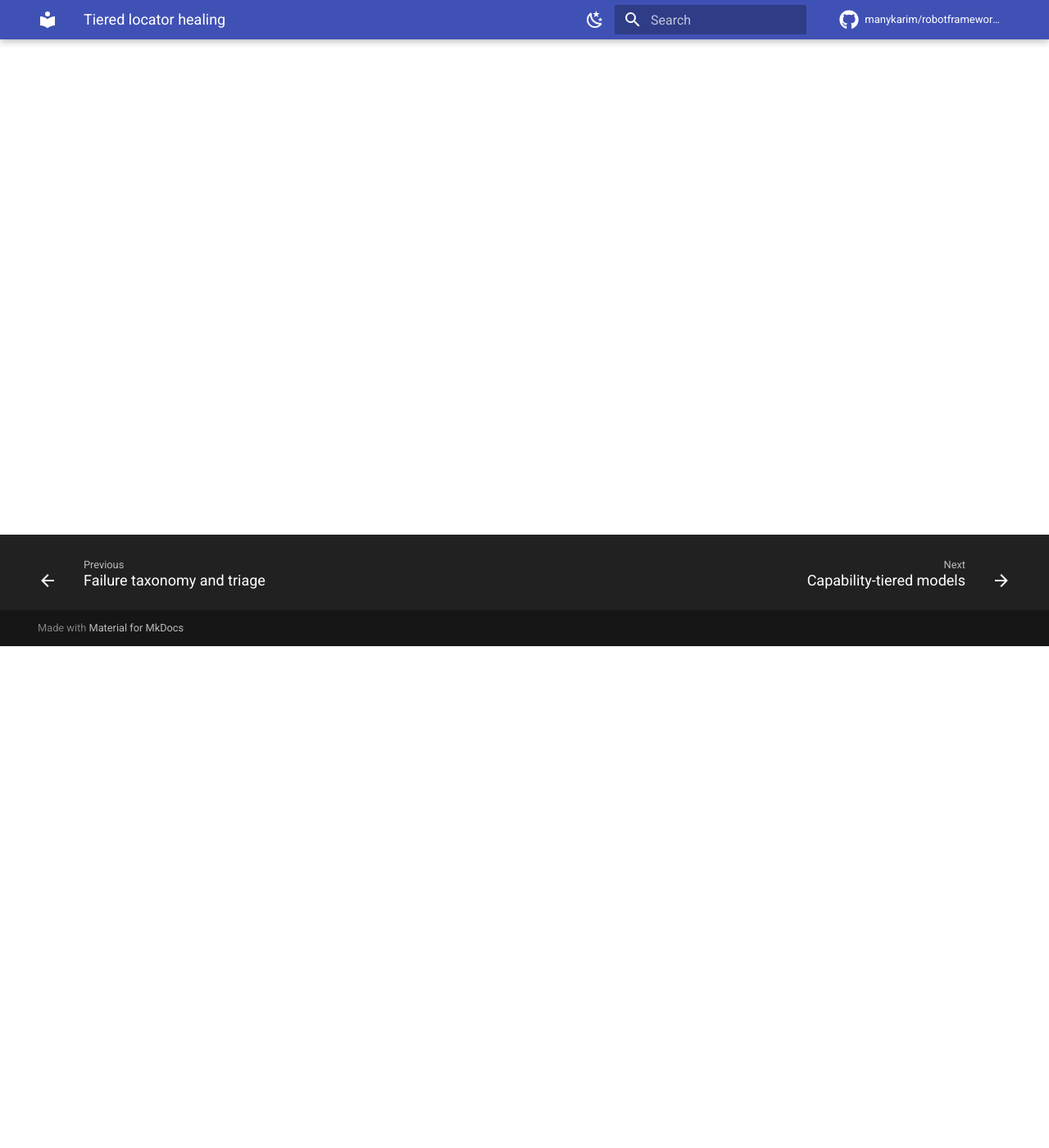
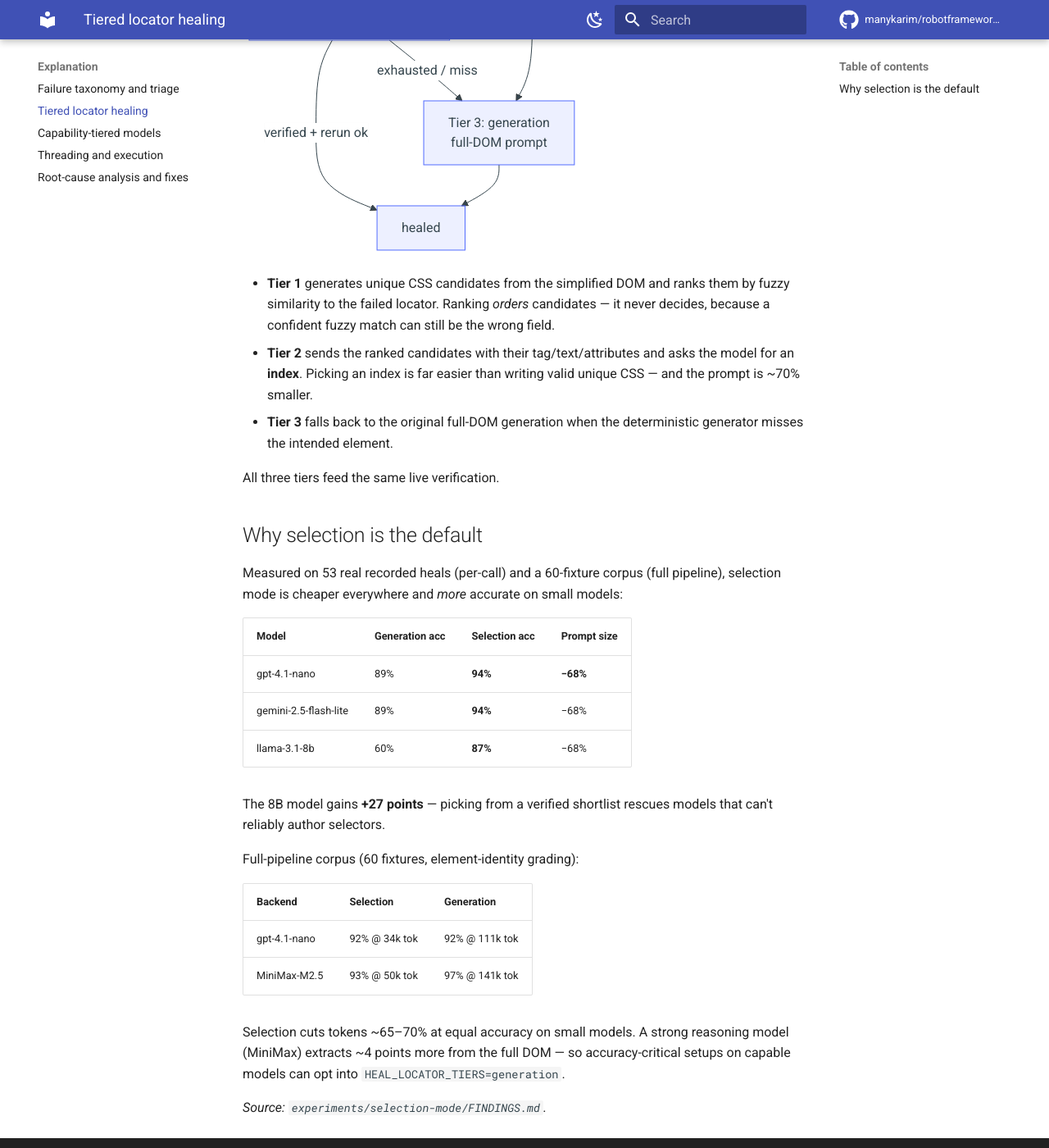
Before and after one commit to manykarim/robotframework-heal, an MkDocs documentation site: the page built from docs/explanation/tiered-locators.md, in a window 1280 px wide and 1400 px high, scrolled down 612 px. Shown: the whole window at 82% size. Built offline with MkDocs 1.6.1 and Material for MkDocs 9.7.7, drawn with Linux system fonts in a browser that asks for light colours; comment, search, counter and statistics services are not loaded; the version menu is left out; some of the changed text lies outside the part shown.

Commit message:
Tasks 5.1+5.2: failure-taxonomy and tiered-locator explanation pages
Co-Authored-By: Claude Fable 5 <noreply@anthropic.com>

````diff
--- a/docs/explanation/tiered-locators.md
+++ b/docs/explanation/tiered-locators.md
@@ -1,4 +1,54 @@
 # Tiered locator healing
 
-!!! note
-    This page is being written.
+Locator drift is the most common failure, so its repair is a tiered ladder
+(`HEAL_LOCATOR_TIERS`, default `selection`):
+
+```mermaid
+flowchart TD
+    F[locator matches 0 / many] --> C[Tier 1: deterministic candidates<br/>from the DOM, fuzzy-ranked]
+    C -->|candidates exist| S[Tier 2: LLM picks an index<br/>top-8 + element info]
+    C -->|none| G
+    S -->|verified + rerun ok| DONE[healed]
+    S -->|exhausted / miss| G[Tier 3: generation<br/>full-DOM prompt]
+    G --> DONE
+```
+
+- **Tier 1** generates unique CSS candidates from the simplified DOM and ranks
+  them by fuzzy similarity to the failed locator. Ranking *orders* candidates —
+  it never decides, because a confident fuzzy match can still be the wrong field.
+- **Tier 2** sends the ranked candidates with their tag/text/attributes and asks
+  the model for an **index**. Picking an index is far easier than writing valid
+  unique CSS — and the prompt is ~70% smaller.
+- **Tier 3** falls back to the original full-DOM generation when the deterministic
+  generator misses the intended element.
+
+All three tiers feed the same live verification.
+
+## Why selection is the default
+
+Measured on 53 real recorded heals (per-call) and a 60-fixture corpus (full
+pipeline), selection mode is cheaper everywhere and *more* accurate on small
+models:
+
+| Model | Generation acc | Selection acc | Prompt size |
+|---|---|---|---|
+| gpt-4.1-nano | 89% | **94%** | **−68%** |
+| gemini-2.5-flash-lite | 89% | **94%** | −68% |
+| llama-3.1-8b | 60% | **87%** | −68% |
+
+The 8B model gains **+27 points** — picking from a verified shortlist rescues
+models that can't reliably author selectors.
+
+Full-pipeline corpus (60 fixtures, element-identity grading):
+
+| Backend | Selection | Generation |
+|---|---|---|
+| gpt-4.1-nano | 92% @ 34k tok | 92% @ 111k tok |
+| MiniMax-M2.5 | 93% @ 50k tok | 97% @ 141k tok |
+
+Selection cuts tokens ~65–70% at equal accuracy on small models. A strong
+reasoning model (MiniMax) extracts ~4 points more from the full DOM — so
+accuracy-critical setups on capable models can opt into
+`HEAL_LOCATOR_TIERS=generation`.
+
+*Source: `experiments/selection-mode/FINDINGS.md`.*
````
Also changed, not shown: docs/explanation/failure-taxonomy.md (+44 -2 lines), docs/explanation/model-tiers.md (deleted, +0 -4 lines), docs/explanation/rca-and-fixes.md (deleted, +0 -4 lines), docs/explanation/threading.md (deleted, +0 -4 lines), openspec/changes/comprehensive-docs-site/tasks.md (+2 -2 lines).
